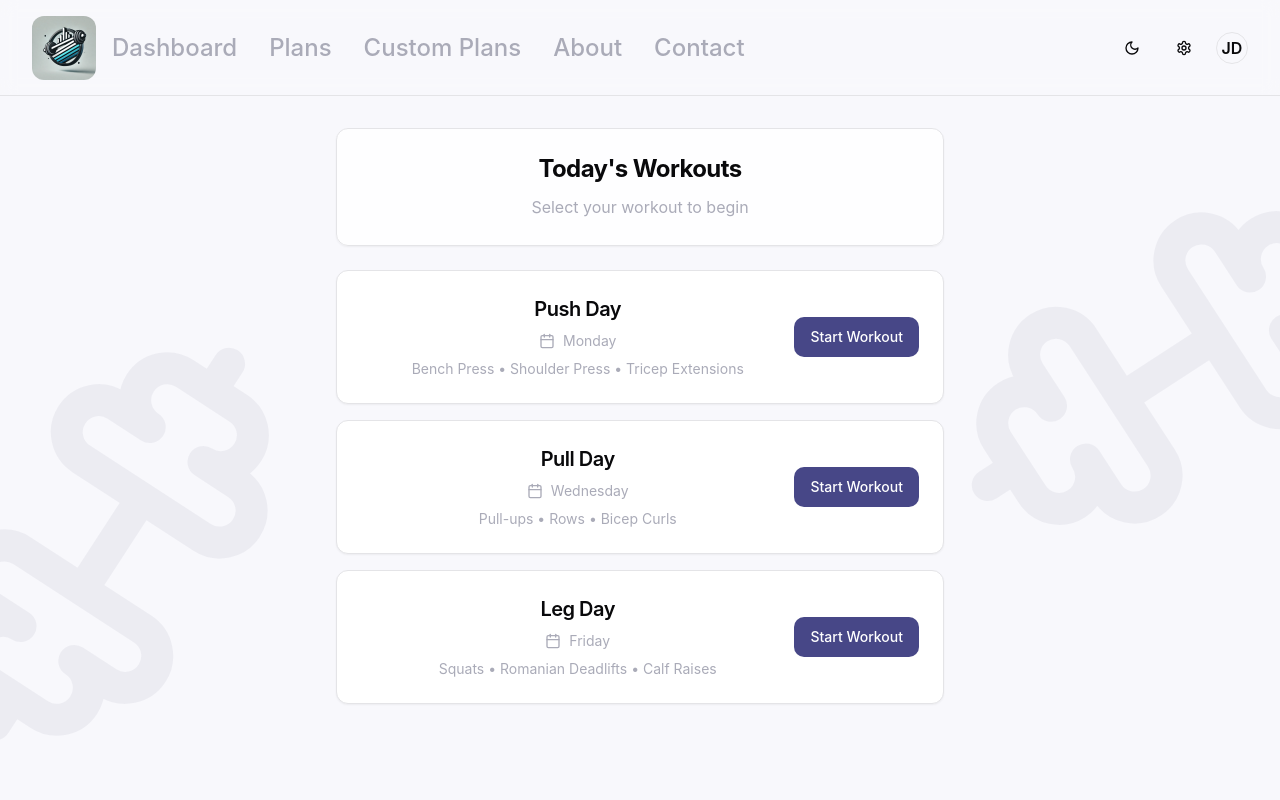
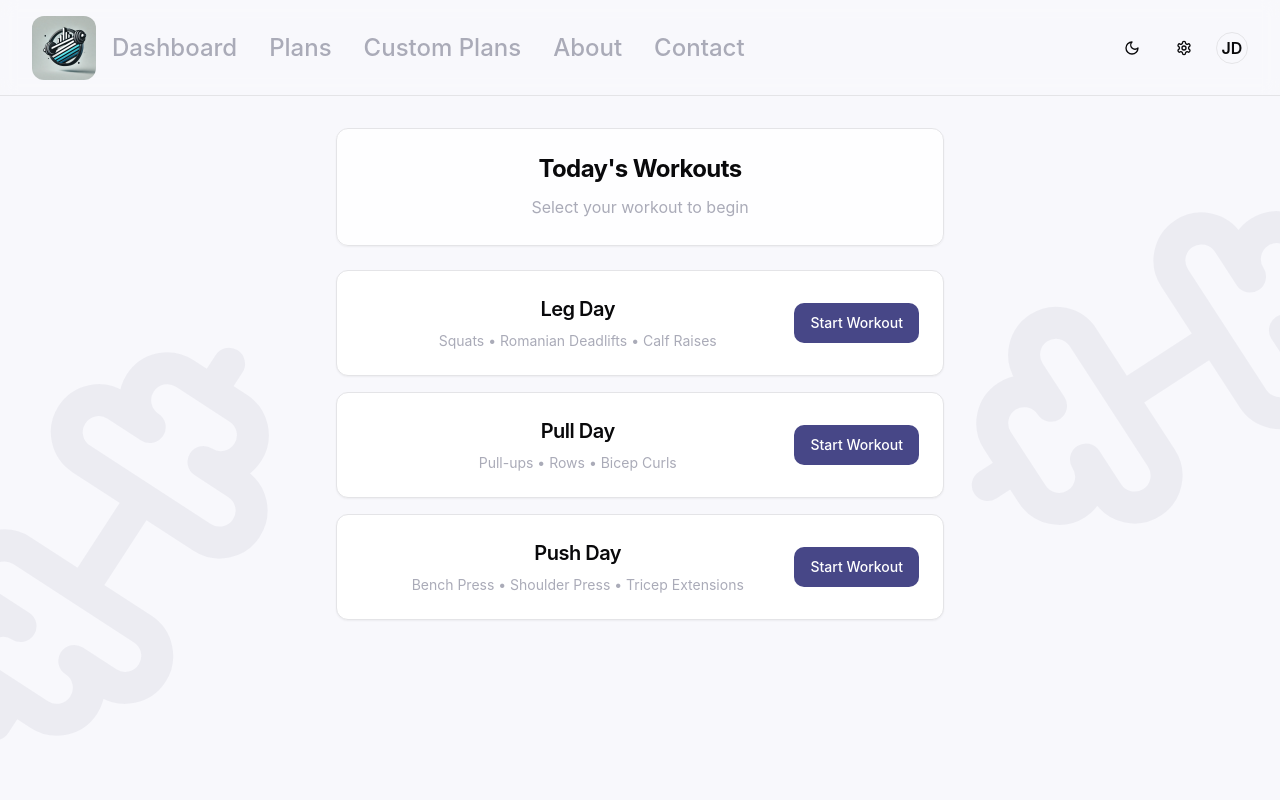
Before and after one commit to harrycunningham04/muscleMetric, a React (Vite) app: page /muscleMetric/frontend/workout in a window 1280 px wide. Shown: the top 800 px of the page. Built offline with nearby package versions, Linux system fonts and the light colour scheme.

Commit message:
reading from database needs

```diff
--- a/src/components/Landing/Feature-data.tsx
+++ b/src/components/Landing/Feature-data.tsx
@@ -28,11 +28,11 @@ export const features = [
           <div className="space-y-2">
             <div className="flex justify-between items-center p-2 bg-primary/10 rounded">
               <span>Bench Press</span>
-              <span>225 lbs by June</span>
+              <span>225 kgs by June</span>
             </div>
             <div className="flex justify-between items-center p-2 bg-primary/10 rounded">
               <span>Weight Loss</span>
-              <span>15 lbs in 3 months</span>
+              <span>15 kgs in 3 months</span>
             </div>
             <div className="flex justify-between items-center p-2 bg-primary/10 rounded">
               <span>Workout Frequency</span>
@@ -135,7 +135,7 @@ export const features = [
         <div className="grid grid-cols-2 gap-4">
           <div className="p-4 bg-primary/10 rounded">
             <h5 className="font-semibold mb-2">Volume</h5>
-            <p className="text-2xl font-bold">24,560 lbs</p>
+            <p className="text-2xl font-bold">24,560 kgs</p>
             <p className="text-sm text-muted-foreground">This week</p>
           </div>
           <div className="p-4 bg-primary/10 rounded">
@@ -174,7 +174,7 @@ export const features = [
             <div>
               <p className="font-semibold">John D.</p>
               <p className="text-sm text-muted-foreground">
-                New PR: 315lb Deadlift! 💪
+                New PR: 150kg Deadlift! 💪
               </p>
             </div>
           </div>
--- a/src/pages/planEditor.tsx
+++ b/src/pages/planEditor.tsx
@@ -267,7 +267,7 @@ const PlanEditor = () => {
     const initialGoalValidation: ValidationState = {};
     goals.forEach((goal) => {
       initialGoalValidation[goal.id] =
-        goal.exerciseName.trim() !== "" && goal.targetWeight > 0;
+        goal.exerciseName !== "" && goal.targetWeight > 0;
     });
     setGoalValidation(initialGoalValidation);
   }, [workoutDays, goals]);
--- a/src/pages/plans.tsx
+++ b/src/pages/plans.tsx
@@ -17,6 +17,8 @@ import { motion, AnimatePresence } from "framer-motion";
 import { useInfiniteQuery } from "@tanstack/react-query";
 import { ScrollArea } from "@/components/ui/scroll-area";
 
+
+//plans table linking to user id, create ui for if only one plan has been made
 const mockPlans = [
   {
     id: "1",
@@ -88,6 +90,7 @@ const Plans = () => {
     }
   };
 
+
   const handleActivatePlan = (planId: string) => {
     setActivePlanId(planId);
     toast({
@@ -111,6 +114,8 @@ const Plans = () => {
     );
   };
 
+
+  // from workouts table, first workout that is not completed, from the default plan.
   const todaysWorkout = {
     id: "today-1",
     name: "Push Day",
--- a/src/pages/workout.tsx
+++ b/src/pages/workout.tsx
@@ -3,13 +3,12 @@ import { useState, useEffect } from "react";
 import { useNavigate } from "react-router-dom";
 import { Card } from "@/components/ui/card";
 import { Button } from "@/components/ui/button";
-import { Calendar, CheckCircle, Dumbbell } from "lucide-react";
+import { CheckCircle, Dumbbell } from "lucide-react";
 
 interface Workout {
   id: string;
   name: string;
   completed: boolean;
-  dayOfWeek: string;
   exercises: string[];
 }
 
@@ -18,36 +17,35 @@ export const Workout = () => {
   const [workouts, setWorkouts] = useState<Workout[]>([]);
 
   useEffect(() => {
+
+    //workout table, getting the default plans workouts,
+    //also getting the list of exercises for each workout,
     // Mock data - replace with actual API call
     const mockWorkouts = [
       {
         id: "1",
         name: "Push Day",
         completed: false,
-        dayOfWeek: "Monday",
         exercises: ["Bench Press", "Shoulder Press", "Tricep Extensions"],
       },
       {
         id: "2",
         name: "Pull Day",
         completed: false,
-        dayOfWeek: "Wednesday",
         exercises: ["Pull-ups", "Rows", "Bicep Curls"],
       },
       {
         id: "3",
         name: "Leg Day",
         completed: false,
-        dayOfWeek: "Friday",
         exercises: ["Squats", "Romanian Deadlifts", "Calf Raises"],
       },
     ];
 
-    // Sort workouts to put today's workout at the top
-    const today = new Date().toLocaleDateString('en-US', { weekday: 'long' });
+    // Sort workouts to put uncompleted workouts at the top
     const sortedWorkouts = mockWorkouts.sort((a, b) => {
-      if (a.dayOfWeek === today) return -1;
-      if (b.dayOfWeek === today) return 1;
+      if (a.completed === false) return -1;
+      if (b.completed === true) return 1;
       return 0;
     });
 
@@ -86,10 +84,6 @@ export const Workout = () => {
               <div className="flex items-center justify-between">
                 <div className="space-y-2 text-center mx-auto">
                   <h3 className="text-xl font-semibold text-foreground">{workout.name}</h3>
-                  <div className="flex items-center justify-center text-sm text-muted-foreground">
-                    <Calendar className="w-4 h-4 mr-2" />
-                    {workout.dayOfWeek}
-                  </div>
                   <p className="text-sm text-muted-foreground">
                     {workout.exercises.join(" • ")}
                   </p>
--- a/src/pages/workoutDetails.tsx
+++ b/src/pages/workoutDetails.tsx
@@ -39,6 +39,8 @@ const Workout = () => {
   const navigate = useNavigate();
   const { toast } = useToast();
 
+  //call to workoutExercises table list of exercises, reps sets and last used weight,
+  //call to exercises table get all information about that exercise
   const [workout, setWorkout] = useState<WorkoutState>({
     name: "Push Day",
     exercises: [
```
Also changed, not shown: Database.txt, 1 other file (tests, documents, lock files or other folders).
